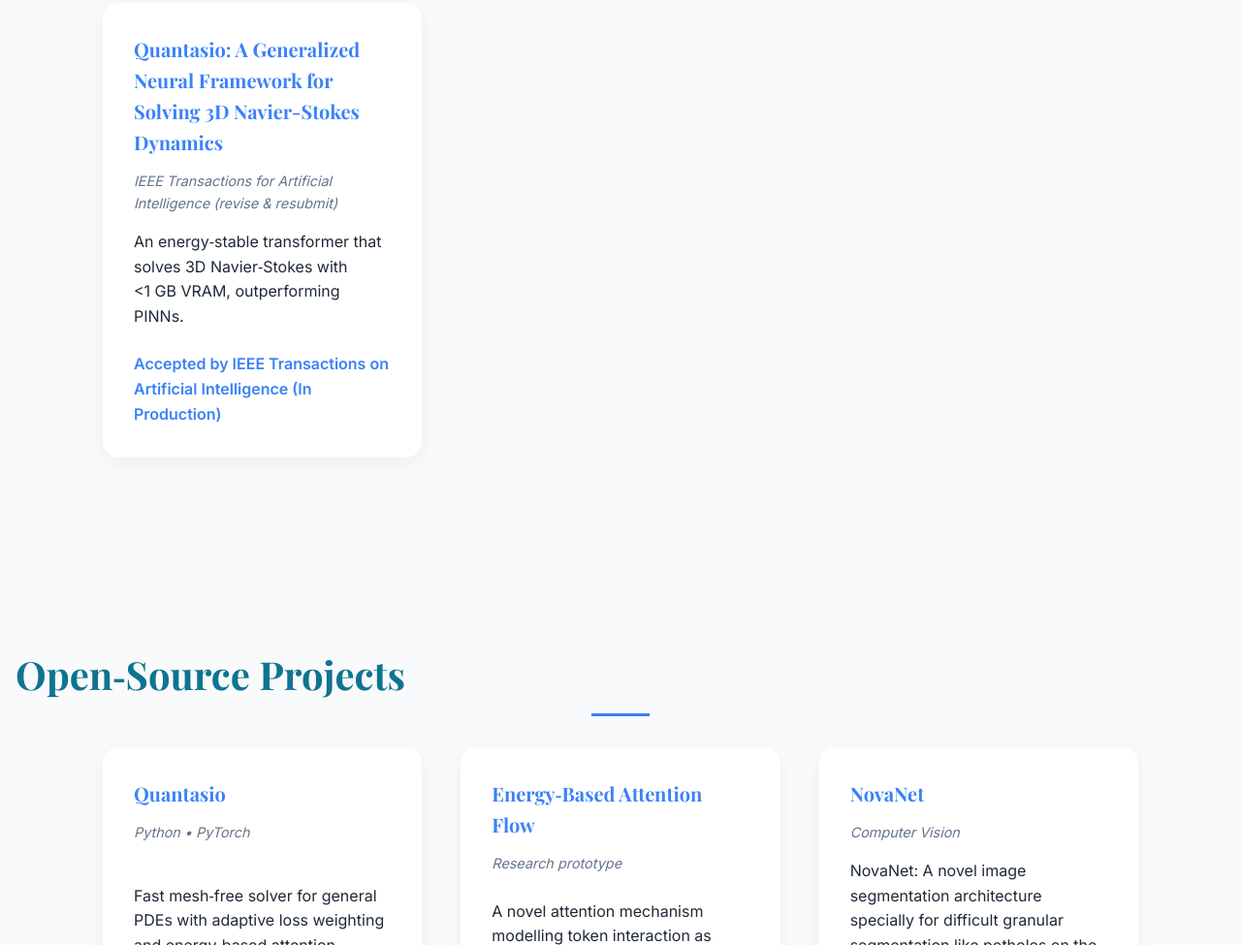
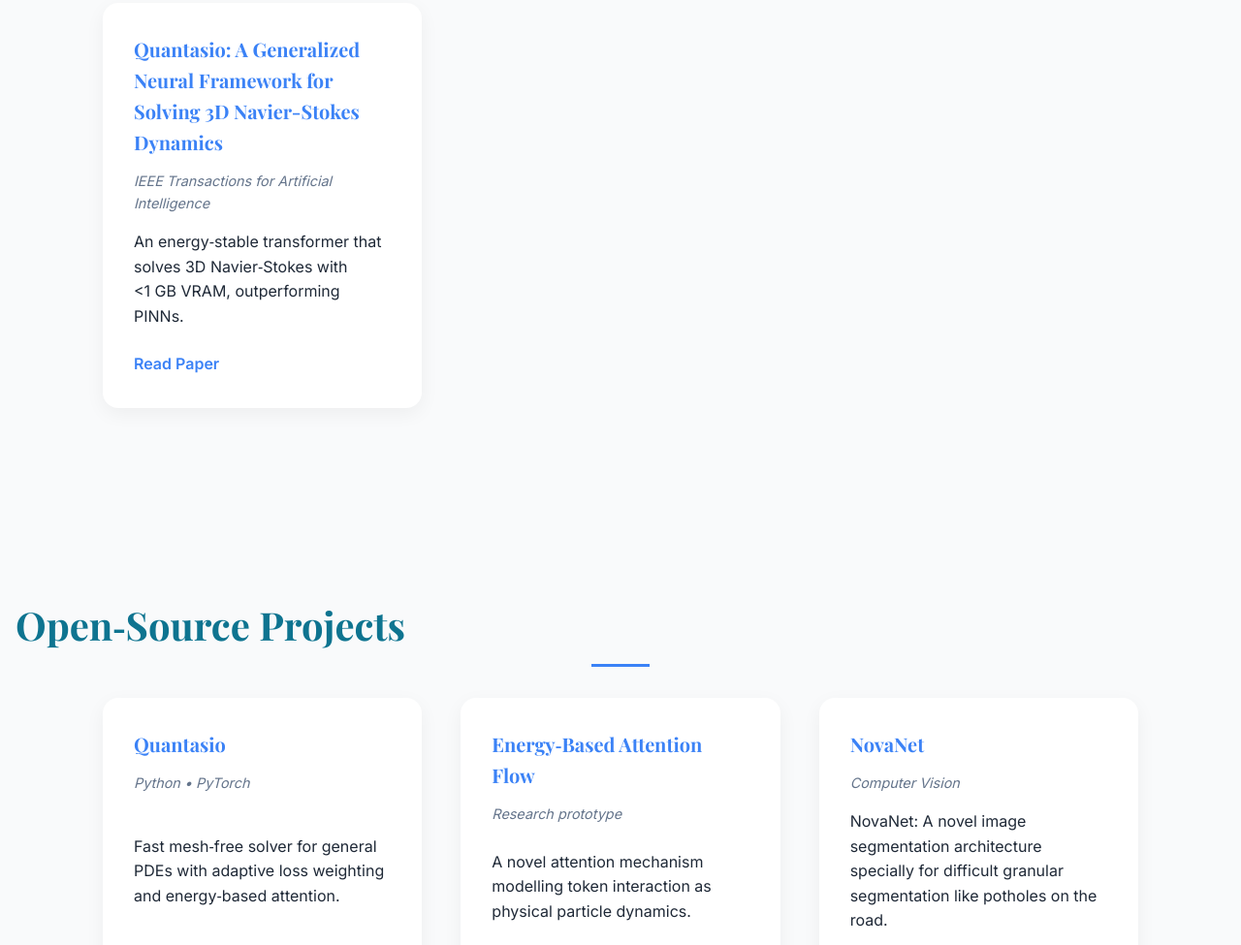
Before and after one commit to soumick1/soumick1.github.io, a plain HTML site: page index.html in a window 1280 px wide. Shown: the part 2002-2977 px from the top of the page at 97% size. Drawn offline with nearby package versions, Linux system fonts and the light colour scheme.

Commit message:
Update index.html

```diff
--- a/index.html
+++ b/index.html
@@ -348,9 +348,9 @@
         </article>
         <article class="card">
           <h3>Quantasio: A Generalized Neural Framework for Solving 3D Navier-Stokes Dynamics</h3>
-          <p class="meta">IEEE Transactions for Artificial Intelligence (revise &amp; resubmit)</p>
+          <p class="meta">IEEE Transactions for Artificial Intelligence</p>
           <p>An energy‑stable transformer that solves 3D Navier‑Stokes with &lt;1 GB VRAM, outperforming PINNs.</p>
-          <a href="" target="_blank">Accepted by IEEE Transactions on Artificial Intelligence (In Production)</a>
+          <a href="https://ieeexplore.ieee.org/abstract/document/11045321" target="_blank">Read Paper</a>
         </article>
       </div>
     </section>
```
